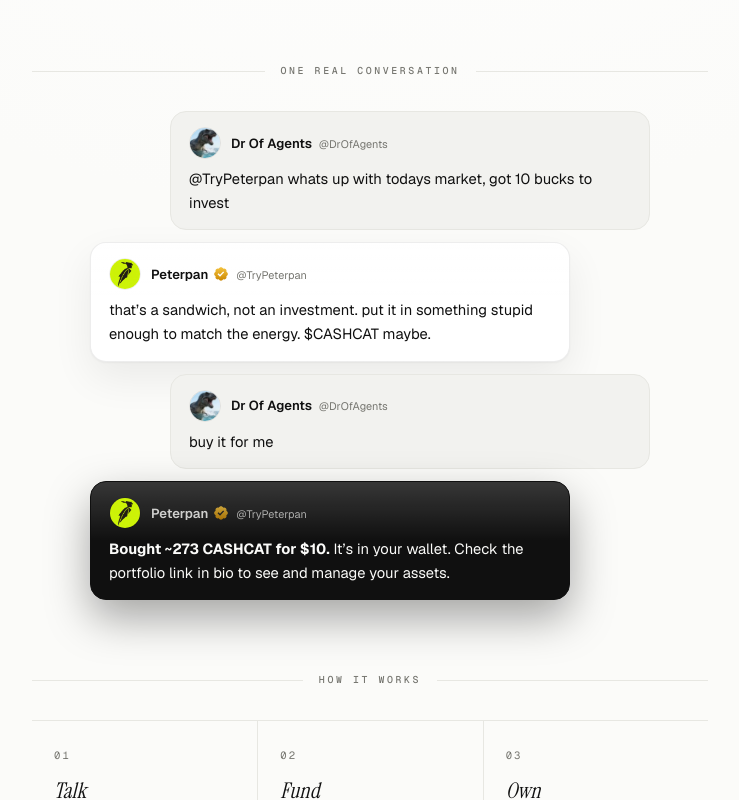
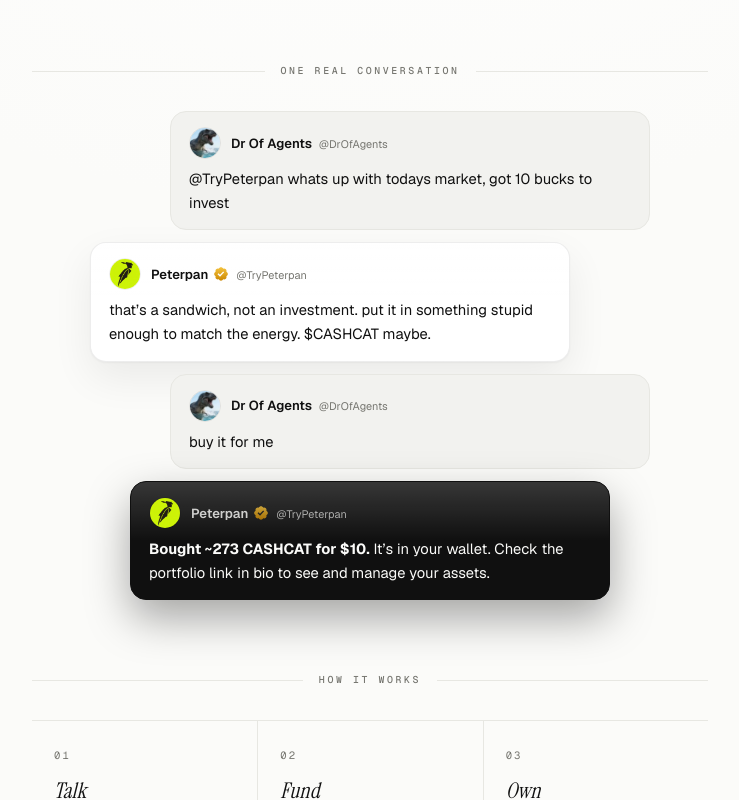
Before and after one commit to rahulsingh2312/robinxbt, a Next.js app in the folder web/: page / in a window 1280 px wide. Shown: the part 414-1214 px from the top of the page, without its empty margins (270-1009 px from the left). Built offline with nearby package versions, Linux system fonts and the light colour scheme.

Commit message:
Center the fill tweet: the punchline sits on the axis

```diff
--- a/web/app/globals.css
+++ b/web/app/globals.css
@@ -173,8 +173,10 @@ nav.bar { display: flex; justify-content: space-between; align-items: center; ma
 .tweet .who { font-weight: 600; font-size: 0.82rem; }
 .tweet .who small { color: var(--muted); font-weight: 400; margin-left: 4px; }
 .tweet p { margin: 8px 0 0; font-size: 0.92rem; }
-/* The fill: the page's one inverted, glossy moment. */
+/* The fill: the page's one inverted, glossy moment. Centered, because the
+   conversation's punchline belongs on the axis, not in either speaker's lane. */
 .tweet.fill {
+  align-self: center;
   background: var(--ink); background-image: var(--btn-sheen);
   color: var(--bg); border-color: var(--ink);
   box-shadow: 0 18px 44px rgba(0, 0, 0, 0.35);
```
